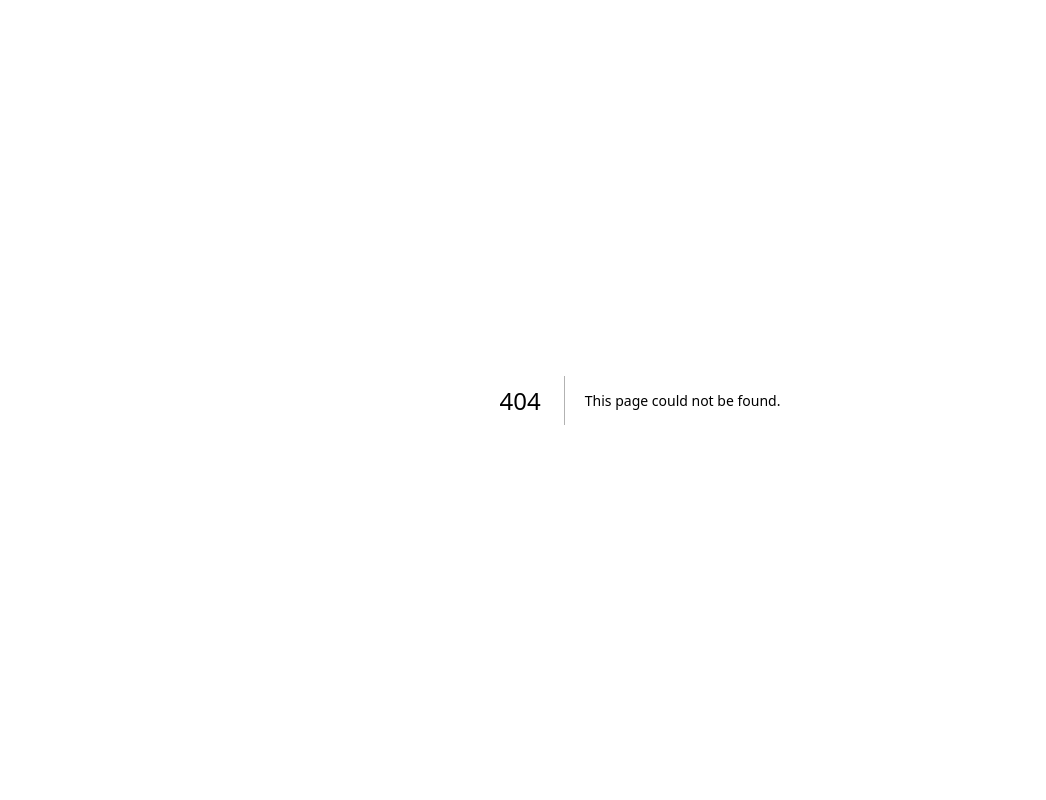
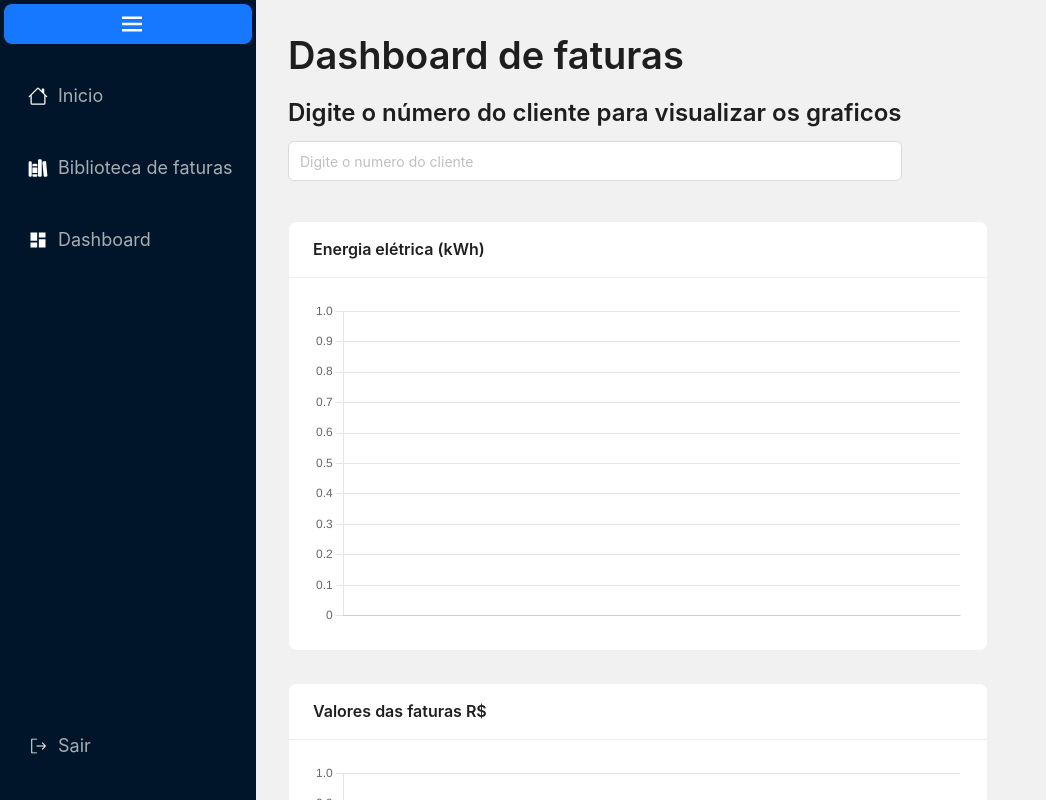
Before and after one commit to alexandre-oliveira-dev/energyBillReader_web, a Next.js app: page /charts in a window 1280 px wide. Before the commit this address had no page. Shown: the top 800 px of the page, without its empty margins (0-1046 px from the left). Built offline with nearby package versions, Linux system fonts and the light colour scheme; no server answers; sample sign-in values are in the browser's storage.

Commit message:
improvements

```diff
--- a/src/app/graphics/page.tsx
+++ b/src/app/charts/page.tsx
@@ -1,29 +1,25 @@
 "use client";
-import {Chart, ChartOptions} from "chart.js";
 import MainSectionComponent from "../components/mainSectionComponent/main-section-component";
 import "./style.css";
 import {
-  Chart as ChartJS,
   LineElement,
   CategoryScale,
   LinearScale,
   PointElement,
-  Title,
   Tooltip,
-  Legend,
+  ChartOptions,
+  Chart,
 } from "chart.js";
 import {Line} from "react-chartjs-2";
 import {useEffect, useState} from "react";
 import {getInvoicesByClientNumber} from "@/service/api";
 import {useAuth} from "@/service/useAuth";
 import {Card, Input, Row, Typography} from "antd";
-import { PriceFormater } from "../common/price-formater";
 
 Chart.register(CategoryScale, LinearScale, PointElement, LineElement, Tooltip);
 
 export default function Graphics() {
-  const { user } = useAuth();
-  const format = new PriceFormater();
+  const {user} = useAuth();
 
   const [clientNumber, setClientNumber] = useState<string>();
   const [data, setData] = useState<any[]>([]);
@@ -45,7 +41,6 @@ export default function Graphics() {
   const xLabels = data?.map(item => item.monthReference);
   const values = data?.map(item => item.eeQtd);
   const values2 = data?.map(item => parseFloat(item.eeValue));
-  console.log("🚀 ~ Graphics ~ values2:", values2);
 
   const options: ChartOptions = {
     responsive: true,
@@ -81,7 +76,6 @@ export default function Graphics() {
       },
     ],
   };
-  console.log("🚀 ~ Graphics ~ chartData2:", chartData2);
 
   return (
     <>
@@ -103,8 +97,7 @@ export default function Graphics() {
                 style={{margin: "2rem 0 1rem 0 2rem", maxWidth: "max-content"}}
               >
                 <Typography.Title level={3}>
-                  Digite o número do cliente para visualizar os
-                  graficos
+                  Digite o número do cliente para visualizar os graficos
                 </Typography.Title>
 
                 <Input
--- a/src/app/components/navBar/nav-bar.component.tsx
+++ b/src/app/components/navBar/nav-bar.component.tsx
@@ -1,6 +1,6 @@
 "use client";
 
-import React, {useState} from "react";
+import React, {useEffect, useState} from "react";
 import type {MenuProps} from "antd";
 import {Menu} from "antd";
 import {BsHouse} from "react-icons/bs";
@@ -10,12 +10,17 @@ import {PiSignOutLight} from "react-icons/pi";
 import {signOut} from "firebase/auth";
 import {auth} from "@/service/useAuth";
 import "./style.css";
-import {MdDashboard, MdGraphicEq} from "react-icons/md";
+import {MdDashboard} from "react-icons/md";
 
 type MenuItem = Required<MenuProps>["items"][number];
 
 export default function NavBar() {
   const [collapsed, setCollapsed] = useState(false);
+  const [pathName, setPathName] = useState<string>("1");
+
+  useEffect(() => {
+    setPathName(window?.location.pathname.split("/")[1]);
+  }, []);
 
   const toggleCollapsed = () => {
     setCollapsed(!collapsed);
@@ -44,10 +49,10 @@ export default function NavBar() {
       style: {marginTop: "2rem", fontSize: 18},
     },
     {
-      key: "graphics",
+      key: "charts",
       icon: <MdDashboard color="#fff" size={20} />,
       label: "Dashboard",
-      onClick: () => (window.location.href = "/graphics"),
+      onClick: () => (window.location.href = "/charts"),
       style: {marginTop: "2rem", fontSize: 18},
     },
     {
@@ -66,15 +71,10 @@ export default function NavBar() {
     },
   ];
 
-  console.log(window.location.pathname);
-
-  const pathName = window.location.pathname.split("/")[1];
   const itemSelected = items[items.findIndex(i => i?.key === pathName)]?.key;
-  console.log("🚀 ~ NavBar ~ itemSelected:", itemSelected);
 
   return (
     <div style={{width: 256, height: "100%", display: "flex"}}>
-      {pathName && (
       <Menu
         style={{height: "100vh", position: "relative"}}
         defaultSelectedKeys={[String(itemSelected)]}
@@ -84,7 +84,6 @@ export default function NavBar() {
         inlineCollapsed={collapsed}
         items={items}
       />
-      )}
     </div>
   );
 }
```
Also changed, not shown: src/app/charts/style.css (renamed from src/app/graphics/style.css). Lines whose indentation alone changed are shown as unchanged.
